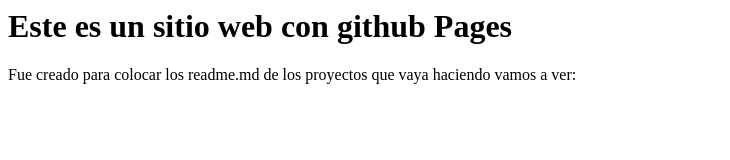
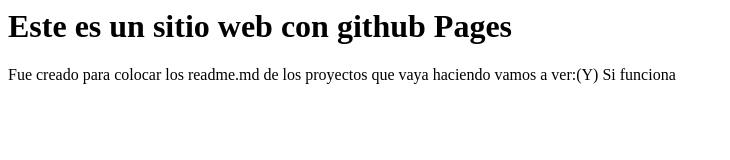
Before and after one commit to jalizarazoa/jalizarazoa, a plain HTML site: page index.html in a window 1280 px wide. Shown: the whole page, without its empty margins (0-730 px from the left). Drawn offline with Linux system fonts and the light colour scheme.

Commit message:
Update index.html

```diff
--- a/index.html
+++ b/index.html
@@ -1,2 +1,2 @@
 <h1>Este es un sitio web con github Pages</h1>
-<p> Fue creado para colocar los readme.md de los proyectos que vaya haciendo vamos a ver: </p>
+<p> Fue creado para colocar los readme.md de los proyectos que vaya haciendo vamos a ver:(Y) Si funciona </p>
```
